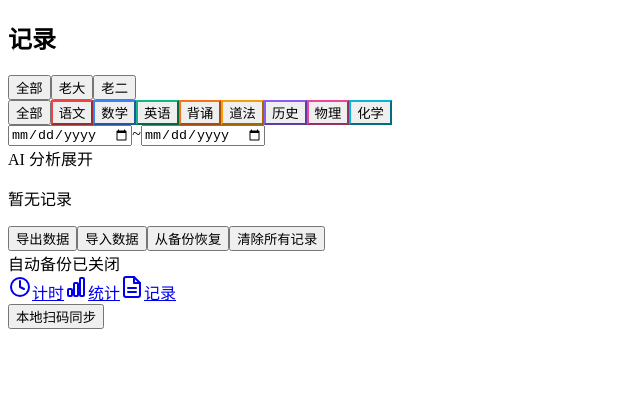
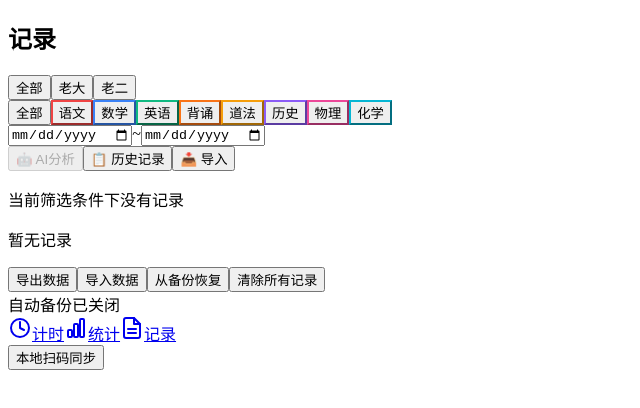
Before and after one commit to ultrafit67/homework_timer, a React (Vite) app: page /#/records in a window 1280 px wide. Shown: the top 408 px of the page, without its empty margins (0-640 px from the left). Built offline with nearby package versions, Linux system fonts and the light colour scheme; the HTML template or start-up script is replaced by a standard one.

Commit message:
refactor: remove AI analysis collapsible header, always show body
- Remove expanded/collapse state, toggle, and header
- AI section body always visible with 3 action buttons
- Clean up unused CSS classes

```diff
--- a/src/components/AIAnalysis.tsx
+++ b/src/components/AIAnalysis.tsx
@@ -210,7 +210,6 @@ function parseImportMd(text: string): { content: string; meta: Partial<ExportMet
 }
 
 export function AIAnalysis({ records, userFilter, dateFrom, dateTo }: AIAnalysisProps) {
-  const [expanded, setExpanded] = useState(false)
   const [showHistory, setShowHistory] = useState(false)
   const [showConfirm, setShowConfirm] = useState(false)
   const [importDup, setImportDup] = useState<{ user: string; dateFrom: string; dateTo: string; recordCount: number } | null>(null)
@@ -219,7 +218,7 @@ export function AIAnalysis({ records, userFilter, dateFrom, dateTo }: AIAnalysis
   const { loading, error, result, analyze, abort, clearResult } = useAI()
   const fileInputRef = useRef<HTMLInputElement>(null)
 
-  const apiKey = useMemo(() => loadApiKey(), [expanded])
+  const apiKey = useMemo(() => loadApiKey(), [])
 
   const refreshHistory = useCallback(() => {
     setHistoryList(getAIHistory())
@@ -327,13 +326,7 @@ export function AIAnalysis({ records, userFilter, dateFrom, dateTo }: AIAnalysis
 
   return (
     <div className="ai-section">
-      <div className="ai-section__header" onClick={() => setExpanded(!expanded)}>
-        <span className="ai-section__title">AI 分析</span>
-        <span className="ai-section__toggle">{expanded ? '收起' : '展开'}</span>
-      </div>
-
-      {expanded && (
-        <div className="ai-section__body">
+      <div className="ai-section__body">
           <div className="ai-section__actions">
             <button
               className="btn btn--primary btn--small"
@@ -479,7 +472,6 @@ export function AIAnalysis({ records, userFilter, dateFrom, dateTo }: AIAnalysis
             </div>
           )}
         </div>
-      )}
     </div>
   )
 }
--- a/src/pages/TimerView.tsx
+++ b/src/pages/TimerView.tsx
@@ -282,7 +282,7 @@ export function TimerView({ onRecordAdded }: TimerViewProps) {
               </section>
               <section>
                 <h4>AI 分析</h4>
-                <p>先点击计时页面底部的「AI设置」，输入 DeepSeek API Key 并保存。然后在「记录」页面展开「AI 分析」区域，筛选好姓名和时间范围后，点击「AI分析」按钮，确认后即可获得学习时间分布、趋势分析和效率建议。分析结果可导出为 Markdown 文件，也可从历史记录中查看或导入之前导出的文件。</p>
+                <p>先点击计时页面底部的「AI设置」，输入 DeepSeek API Key 并保存。然后在「记录」页面找到「AI 分析」区域，筛选好姓名和时间范围后，点击「AI分析」按钮，确认后即可获得学习时间分布、趋势分析和效率建议。分析结果可导出为 Markdown 文件，也可从历史记录中查看或导入之前导出的文件。</p>
               </section>
               <section>
                 <h4>数据导入/导出</h4>
--- a/src/styles.css
+++ b/src/styles.css
@@ -1863,26 +1863,6 @@ body {
   padding-top: 8px;
 }
 
-.ai-section__header {
-  display: flex;
-  justify-content: space-between;
-  align-items: center;
-  cursor: pointer;
-  padding: 8px 0;
-  user-select: none;
-}
-
-.ai-section__title {
-  font-size: 14px;
-  font-weight: 600;
-  color: var(--color-text);
-}
-
-.ai-section__toggle {
-  font-size: 12px;
-  color: var(--color-text-secondary);
-}
-
 .ai-section__body {
   padding: 8px 0 16px;
 }
@@ -1892,6 +1872,7 @@ body {
   gap: 8px;
   margin-bottom: 12px;
   flex-wrap: wrap;
+  justify-content: center;
 }
 
 .ai-section__loading {
```
Also changed, not shown: 1 other file (tests, documents, lock files or other folders).
